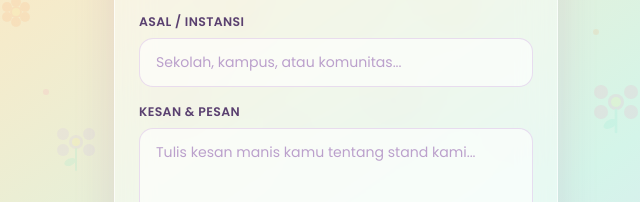
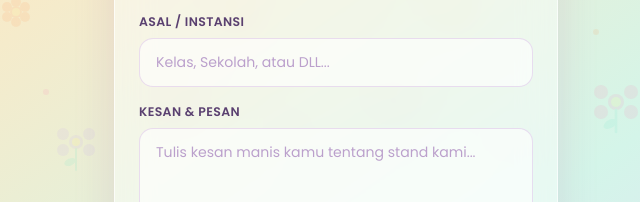
Before and after one commit to Alfikz526/daftar-pengunjung, a plain HTML site: page index.html in a window 1280 px wide. Shown: the part 598-800 px from the top of the page, 304-944 px from the left. Drawn offline with Linux system fonts and the light colour scheme.

Commit message:
Update index.html

```diff
--- a/index.html
+++ b/index.html
@@ -423,7 +423,7 @@
         <div class="field">
           <label for="asal">Asal / Instansi</label>
           <input type="text" id="asal" name="asal"
-                 placeholder="Sekolah, kampus, atau komunitas..." autocomplete="organization" />
+                 placeholder="Kelas, Sekolah, atau DLL..." autocomplete="organization" />
         </div>
 
         <div class="field">
```
